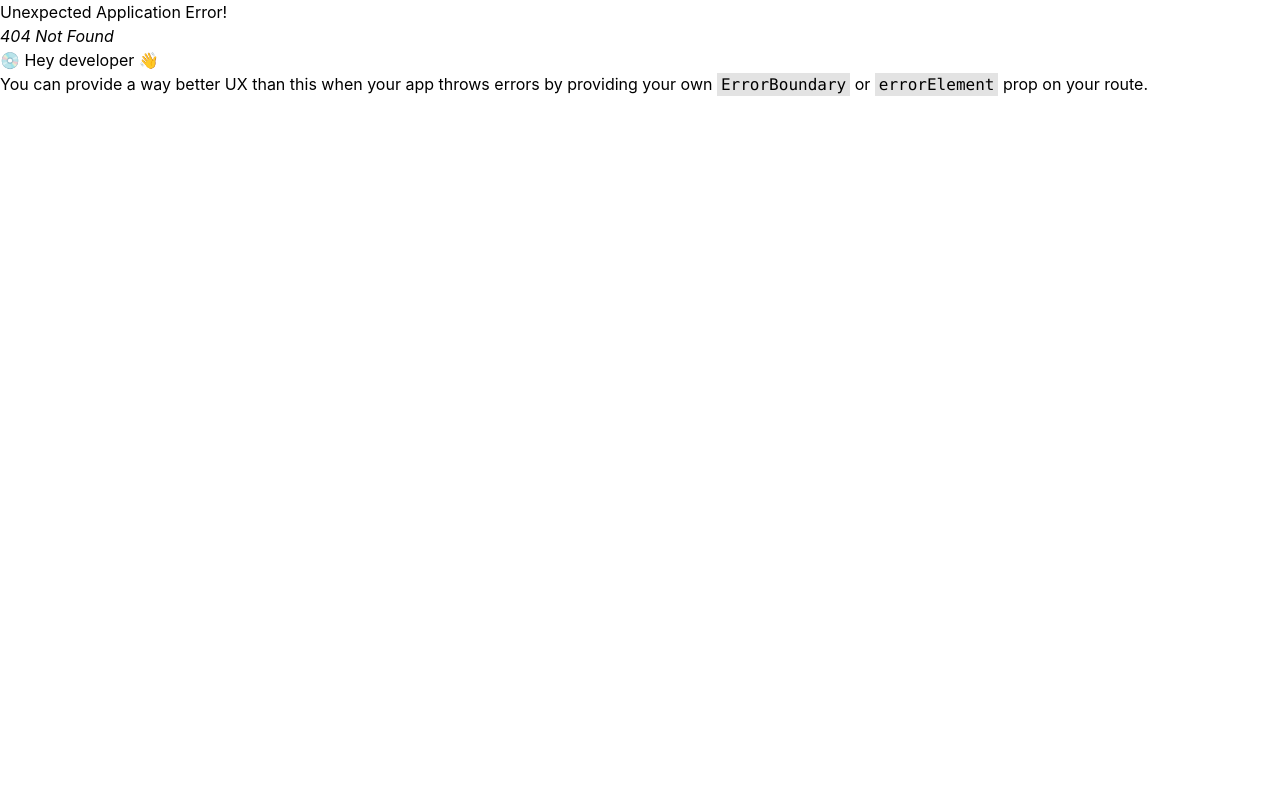
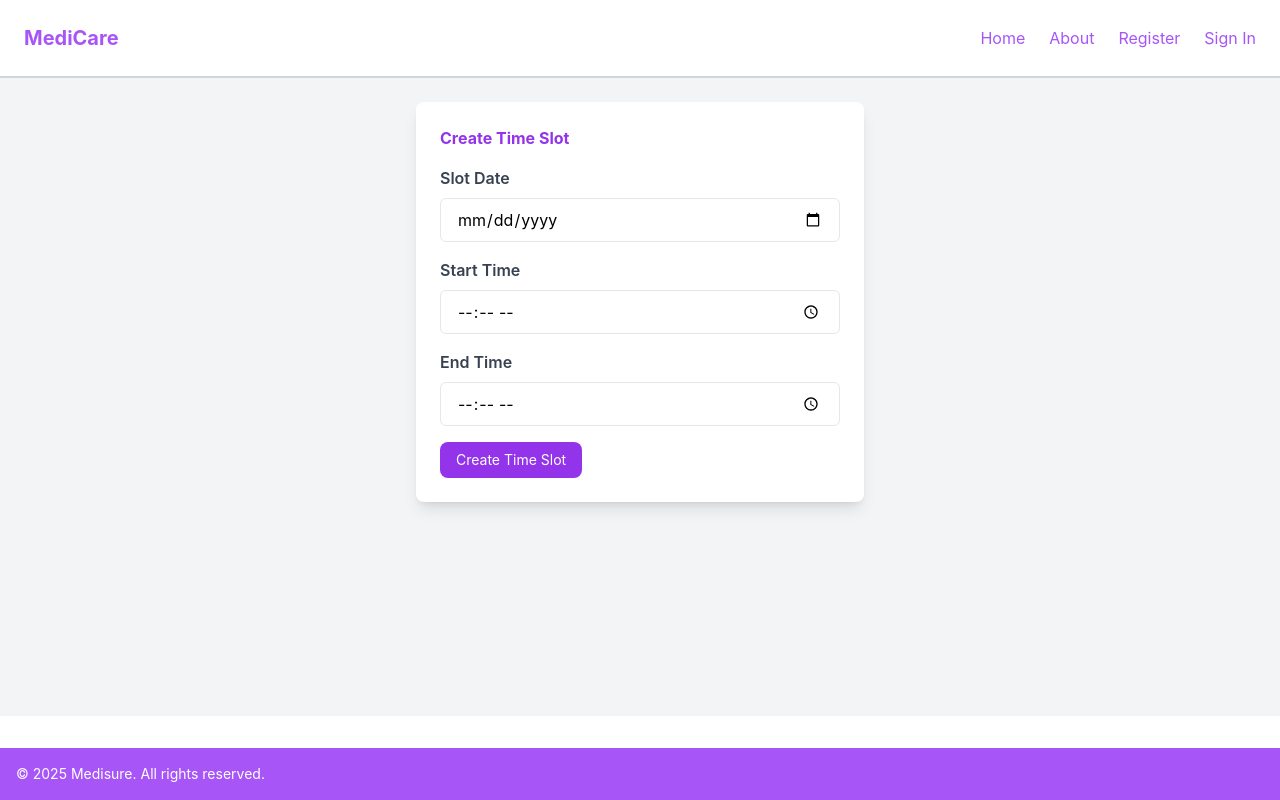
Before and after one commit to VarshaGitHub331/BITShack, a React (Create React App) app in the folder frontend/: page /create-timeslot in a window 1280 px wide. Before the commit this address had no page. Built offline with nearby package versions, Linux system fonts and the light colour scheme.

Commit message:
Time slots create post

```diff
--- a/frontend/src/App.js
+++ b/frontend/src/App.js
@@ -6,6 +6,7 @@ import PatientRegister from "./pages/PatientRegister/PatientRegsiter";
 import HospitalRegister from "./pages/HospitalRegister/HopsitalRegister";
 import ProviderRegister from "./pages/ProviderRegister/ProviderRegsiter";
 import Footer from "./components/Footer/Footer";
+import CreateTimeSlot from "./pages/CreateTimeSlots/CreateTimeSlots";
 
 function App() {
   const Layout = () => {
@@ -52,6 +53,10 @@ function App() {
           element: <ProviderRegister />,
         },
         {
+          path: "/create-timeslot",
+          element: <CreateTimeSlot />,
+        },
+        {
           path: "/hospitalUserRegister",
           element: <h3>Hospital User</h3>,
         },
--- /dev/null
+++ b/frontend/src/pages/CreateTimeSlots/CreateTimeSlots.jsx
@@ -0,0 +1,117 @@
+import React, { useState } from "react";
+import { useAuthContext } from "../../contexts/AuthContext";
+import axios from "axios";
+function CreateTimeSlot() {
+  const [date, setDate] = useState("");
+  const [startTime, setStartTime] = useState("");
+  const [endTime, setEndTime] = useState("");
+  const { userState } = useAuthContext();
+  const { user_id } = userState;
+  const [submitting, setSubmitting] = useState(false);
+  const handleSubmit = async (e) => {
+    e.preventDefault();
+    setSubmitting(true);
+    // Handle the form submission
+    try {
+      await axios.post(
+        `${process.env.REACT_APP_SERVER_URL}/hospitalProvider/timeslots`,
+        {
+          date,
+          start_time: startTime,
+          end_time: endTime,
+          provider_id: user_id,
+        },
+        {
+          headers: {
+            "Content-Type": "application/json",
+          },
+        }
+      );
+      setSubmitting(false);
+      console.log("Time Slot Created");
+    } catch (e) {
+      console.log(e);
+      setSubmitting(false);
+    }
+    const timeSlot = {
+      date,
+      start_time: startTime,
+      end_time: endTime,
+      provider_id: user_id,
+    };
+    console.log("Time Slot Created:", timeSlot);
+  };
+
+  return (
+    <div className="max-w-md mx-auto p-6 bg-white rounded-lg shadow-lg">
+      <div className="text-md font-bold text-purple-600 mb-4">
+        Create Time Slot
+      </div>
+      <form onSubmit={handleSubmit} className="space-y-4">
+        {/* Date Picker */}
+        <div className="flex flex-col">
+          <label htmlFor="date" className="font-semibold text-gray-700 mb-2">
+            Slot Date
+          </label>
+          <input
+            type="date"
+            id="date"
+            value={date}
+            onChange={(e) => setDate(e.target.value)}
+            className="px-4 py-2 border rounded-md"
+            required
+          />
+        </div>
+
+        {/* Start Time Picker */}
+        <div className="flex flex-col">
+          <label
+            htmlFor="start-time"
+            className="font-semibold text-gray-700 mb-2"
+          >
+            Start Time
+          </label>
+          <input
+            type="time"
+            id="start-time"
+            value={startTime}
+            onChange={(e) => setStartTime(e.target.value)}
+            className="px-4 py-2 border rounded-md"
+            required
+          />
+        </div>
+
+        {/* End Time Picker */}
+        <div className="flex flex-col">
+          <label
+            htmlFor="end-time"
+            className="font-semibold text-gray-700 mb-2"
+          >
+            End Time
+          </label>
+          <input
+            type="time"
+            id="end-time"
+            value={endTime}
+            onChange={(e) => setEndTime(e.target.value)}
+            className="px-4 py-2 border rounded-md"
+            required
+          />
+        </div>
+
+        {/* Submit Button */}
+        <div className="flex justify-start">
+          <button
+            type="submit"
+            disabled={submitting}
+            className="bg-purple-600  text-sm text-white px-4 py-2 rounded-lg "
+          >
+            {submitting === true ? "Submitting" : "Create Time Slot"}
+          </button>
+        </div>
+      </form>
+    </div>
+  );
+}
+
+export default CreateTimeSlot;
```
